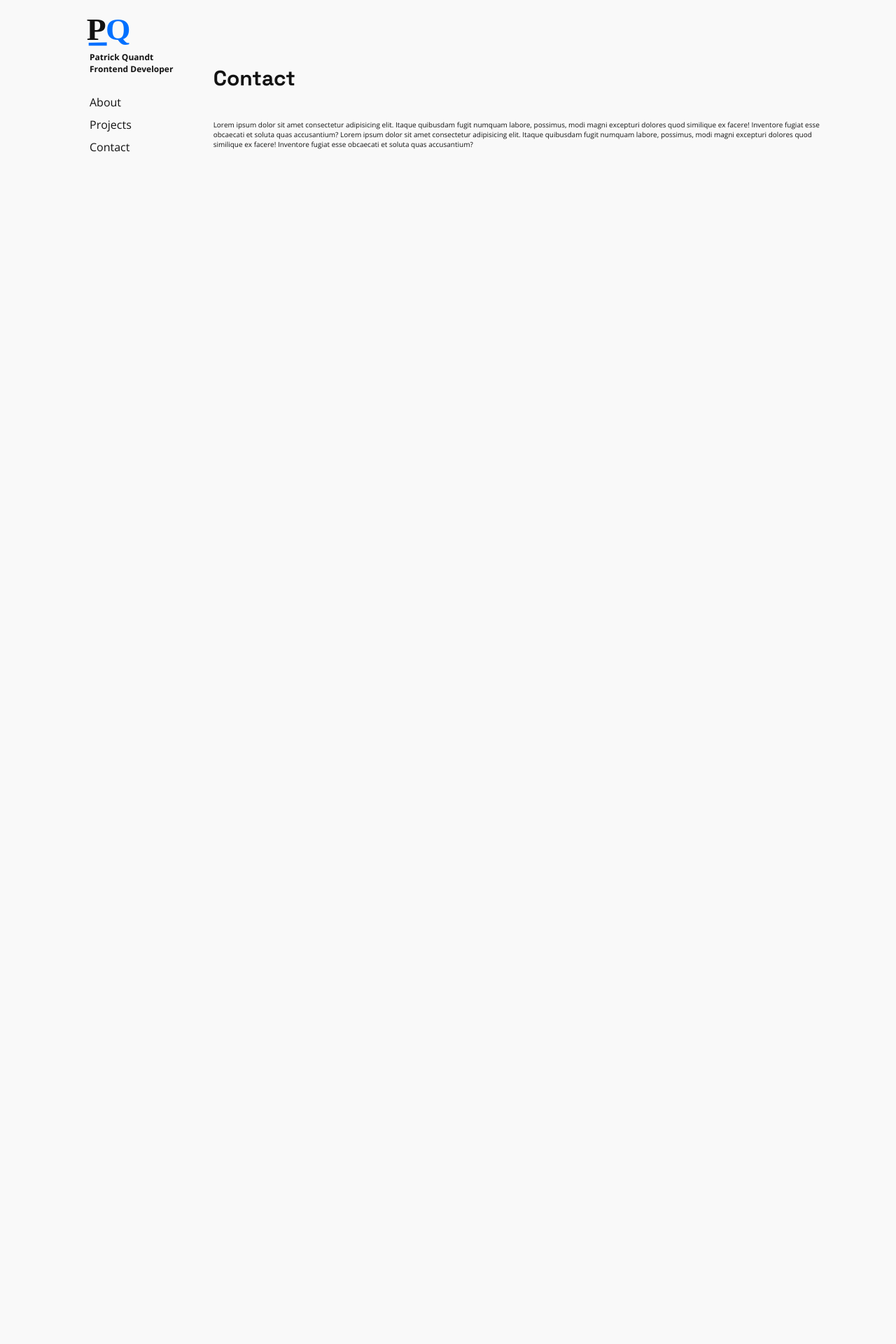
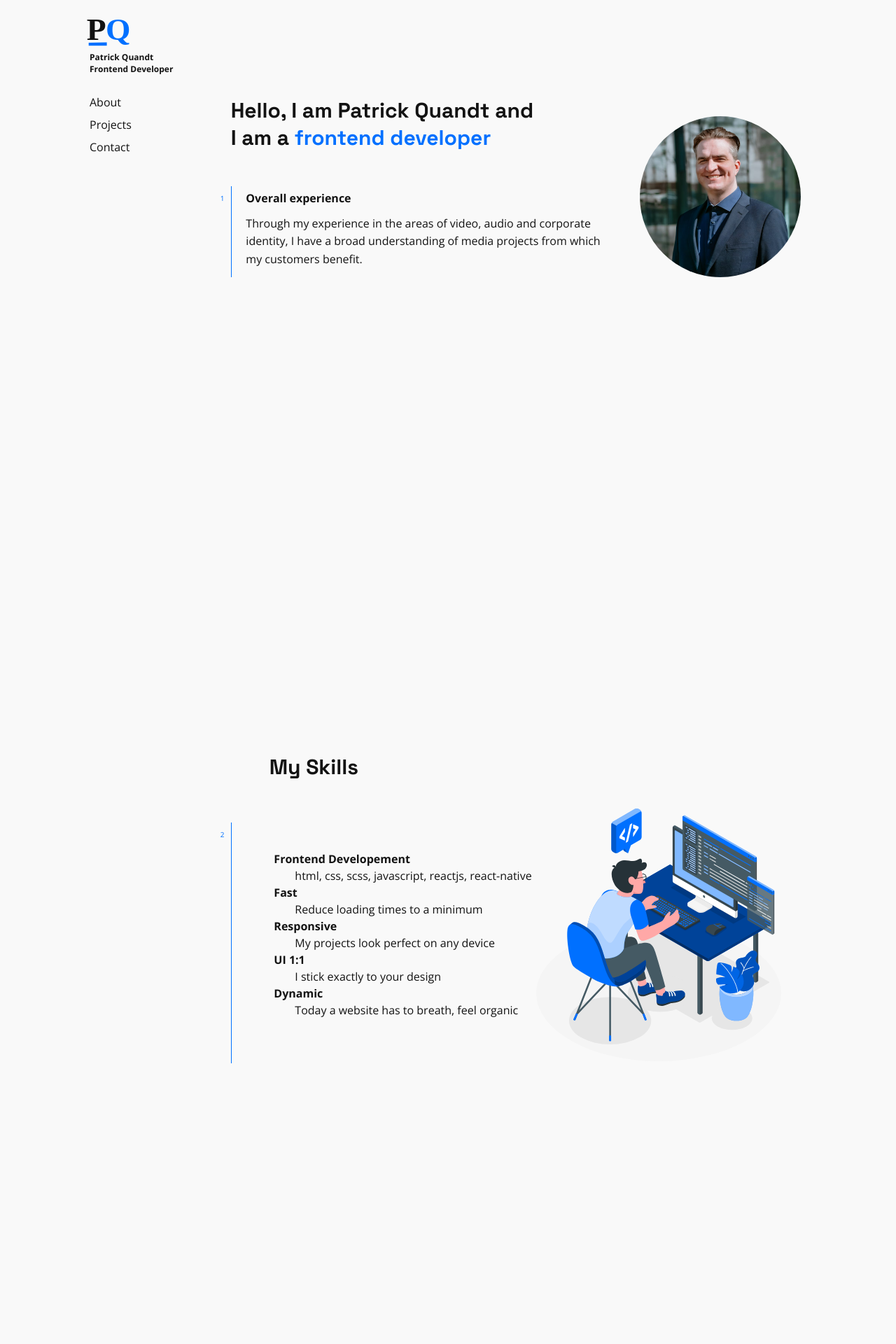
Before and after one commit to pquandt/pqweb, a React (Create React App) app: page /contact in a window 1280 px wide. Shown: the top 1920 px of the page at 70% size. Before the commit the page ends 800 px from the top, so only its background shows below. Built offline with nearby package versions, Linux system fonts and the light colour scheme.

Commit message:
nav wieder zurückt

```diff
--- a/sass/base/_base.scss
+++ b/sass/base/_base.scss
@@ -9,6 +9,8 @@
 html {
   font-size: 62.5%;
   height: 100vh;
+
+  scroll-snap-type: y mandatory;
   // background-color: cadetblue;
 }
 
@@ -17,3 +19,7 @@ body {
   -webkit-font-smoothing: antialiased;
   -moz-osx-font-smoothing: grayscale;
 }
+
+.scrollsnap {
+  scroll-snap-type: mandatory;
+}
--- a/sass/layout/_about.scss
+++ b/sass/layout/_about.scss
@@ -2,7 +2,7 @@
   animation: blendIn 1s ease-in;
   padding-top: 15%;
   padding-left: 5%;
-  height: 100%;
+  height: 100vh;
 
   &-headline {
     padding-left: 2.5rem;
--- a/sass/layout/_contact.scss
+++ b/sass/layout/_contact.scss
@@ -2,7 +2,7 @@
   animation: blendIn 1s ease-in;
   margin-top: 10%;
   padding-left: 5%;
-  height: 100%;
+  height: 100vh;
 
   &-span {
     font-family: $secondary-font, sans-serif;
--- a/sass/layout/_grid.scss
+++ b/sass/layout/_grid.scss
@@ -5,6 +5,7 @@
   grid-template-rows: repeat(3, 1fr);
   grid-column-gap: 0.5rem;
   height: 100vh;
+
   // background-color: blueviolet;
 }
 
@@ -15,20 +16,24 @@
 }
 
 #aboutcontent {
+  scroll-snap-align: start;
   // background-color: greenyellow;
 }
 
 #skillcontent {
+  scroll-snap-align: start;
   grid-column: 2/3;
   //  background-color: aquamarine;
 }
 
 #projectcontent {
+  scroll-snap-align: start;
   grid-column: 2/3;
   // background-color: palevioletred;
 }
 
 #contactcontent {
+  scroll-snap-align: start;
   grid-column: 2/3;
   // background-color: palegoldenrod;
 }
--- a/sass/layout/_skills.scss
+++ b/sass/layout/_skills.scss
@@ -2,7 +2,7 @@
   animation: blendIn 1s ease-in;
   margin-top: 15%;
   padding-left: 5%;
-  height: 100%;
+  height: 100vh;
 
   &-span {
     font-family: $secondary-font, sans-serif;
--- a/src/components/About.js
+++ b/src/components/About.js
@@ -3,7 +3,7 @@ import avatar from "../img/patrick_business_1.jpg";
 
 export default function About() {
   return (
-    <section className="about" id="aboutcontent">
+    <section className="about">
       <div className="about-headline">
         <h1>Hello, I am Patrick Quandt and</h1>
         <span className="about-span">
--- a/src/components/App.js
+++ b/src/components/App.js
@@ -4,24 +4,29 @@ import About from "./About";
 import Skills from "./Skills";
 import Projects from "./Projects";
 import Contact from "./Contact";
-import { BrowserRouter as Router, Switch, Route } from "react-router-dom";
 
 function Start() {
   return (
-    <Router>
+    <div>
       <div id="navcontent">
         <Nav />
       </div>
       <div className="container">
         <div className="left-col"></div>
-        <Switch>
-          <Route path="/" exact component={About} />
-          <Route path="/skills" component={Skills} />
-          <Route path="/projects" component={Projects} />
-          <Route path="/contact" component={Contact} />
-        </Switch>
+        <div id="aboutcontent">
+          <About />
+        </div>
+        <div id="skillcontent">
+          <Skills />
+        </div>
+        <div id="projectcontent">
+          <Projects />
+        </div>
+        <div id="contactcontent">
+          <Contact />
+        </div>
       </div>
-    </Router>
+    </div>
   );
 }
 
--- a/src/components/Nav.js
+++ b/src/components/Nav.js
@@ -1,6 +1,5 @@
 import React from "react";
 import logo from "../img/pqlogo.svg";
-import { Link } from "react-router-dom";
 
 function Nav() {
   return (
@@ -15,15 +14,15 @@ function Nav() {
 
       <nav className="nav-bar">
         <ul className="nav-list">
-          <Link to="/">
-            <li>About</li>
-          </Link>
-          <Link to="projects">
-            <li>Projects</li>
-          </Link>
-          <Link to="contact">
-            <li>Contact</li>
-          </Link>
+          <li>
+            <a href="#aboutcontent">About</a>
+          </li>
+          <li>
+            <a href="#projectcontent">Projects</a>
+          </li>
+          <li>
+            <a href="#contactcontent">Contact</a>
+          </li>
         </ul>
       </nav>
     </div>
--- a/src/components/Skills.js
+++ b/src/components/Skills.js
@@ -5,7 +5,7 @@ import skillpic from "../img/programming-amico-1.svg";
 
 export default function Skills() {
   return (
-    <section className="skills" id="skillcontent">
+    <section className="skills">
       <div>
         <h1>My Skills</h1>
       </div>
--- a/src/css/style.css
+++ b/src/css/style.css
@@ -9,12 +9,16 @@
 
 html {
   font-size: 62.5%;
-  height: 100vh; }
+  height: 100vh;
+  scroll-snap-type: y mandatory; }
 
 body {
   background-color: #f9f9f9;
   -webkit-font-smoothing: antialiased;
   -moz-osx-font-smoothing: grayscale; }
+
+.scrollsnap {
+  scroll-snap-type: mandatory; }
 
 @keyframes moveInLeft {
   0% {
@@ -72,13 +76,19 @@ h1 {
   position: fixed;
   margin-left: 10%; }
 
+#aboutcontent {
+  scroll-snap-align: start; }
+
 #skillcontent {
+  scroll-snap-align: start;
   grid-column: 2/3; }
 
 #projectcontent {
+  scroll-snap-align: start;
   grid-column: 2/3; }
 
 #contactcontent {
+  scroll-snap-align: start;
   grid-column: 2/3; }
 
 .nav {
@@ -120,7 +130,7 @@ h1 {
   animation: blendIn 1s ease-in;
   padding-top: 15%;
   padding-left: 5%;
-  height: 100%; }
+  height: 100vh; }
   .about-headline {
     padding-left: 2.5rem;
     margin-bottom: 3rem; }
@@ -173,7 +183,7 @@ h1 {
   animation: blendIn 1s ease-in;
   margin-top: 15%;
   padding-left: 5%;
-  height: 100%; }
+  height: 100vh; }
   .skills-span {
     font-family: "Space Grotesk", sans-serif;
     font-weight: 700;
@@ -210,7 +220,7 @@ h1 {
   animation: blendIn 1s ease-in;
   margin-top: 10%;
   padding-left: 5%;
-  height: 100%; }
+  height: 100vh; }
   .contact-span {
     font-family: "Space Grotesk", sans-serif;
     font-weight: 700;
```
